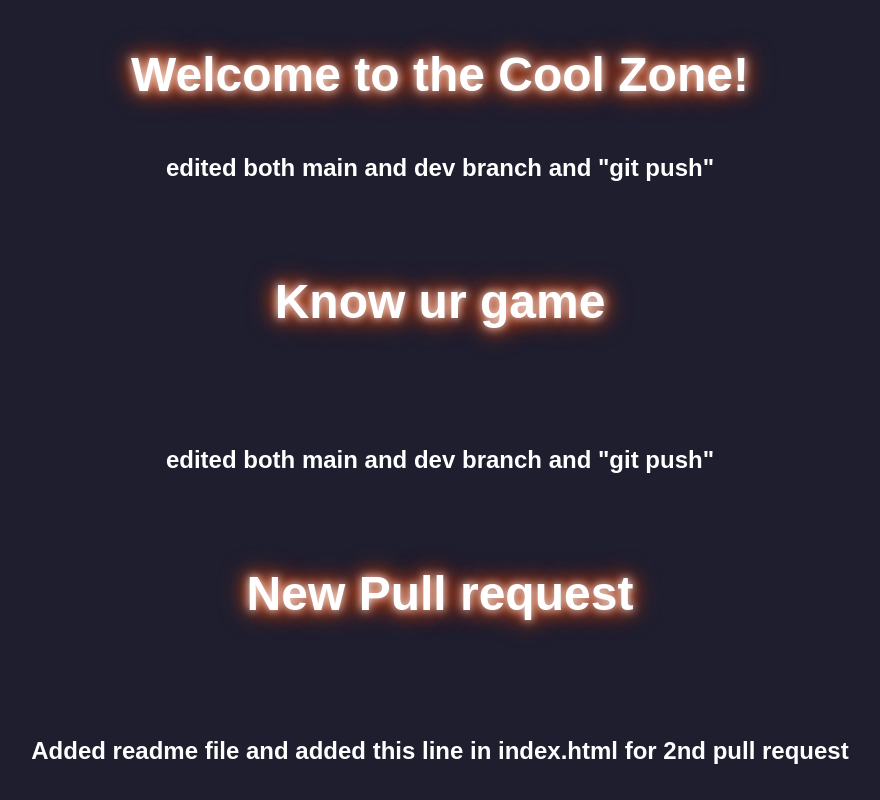
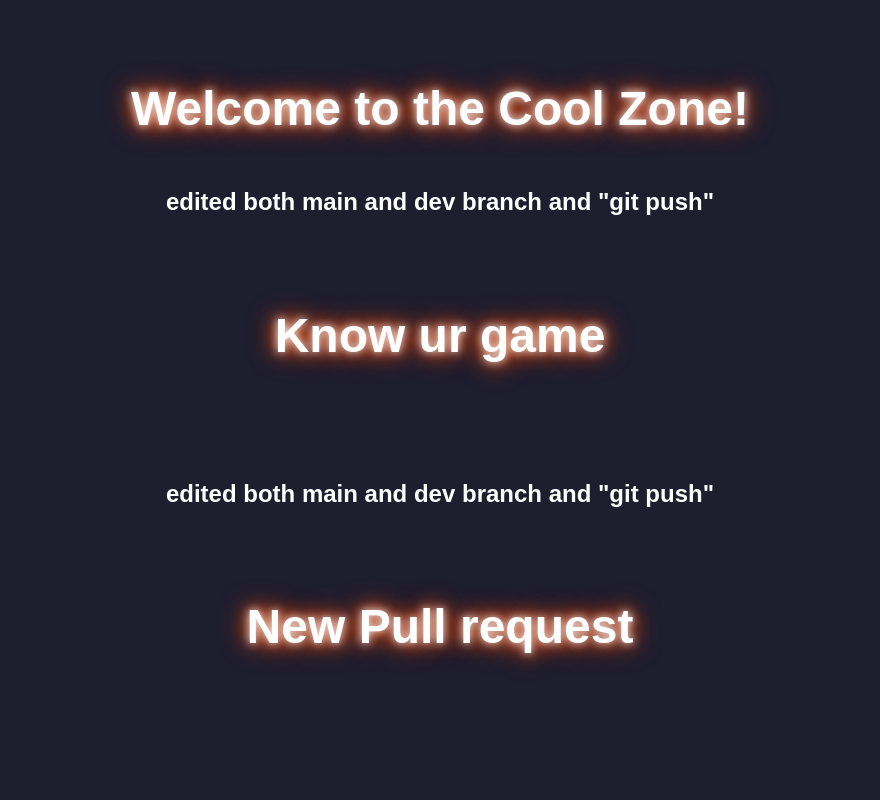
Before and after one commit to akibhasan15/git-rollback-test, a plain HTML site: page index.html in a window 1280 px wide. Shown: the whole page, without its empty margins (200-1080 px from the left). Drawn offline with Linux system fonts and the light colour scheme.

Commit message:
Revert "Dev"

```diff
--- a/index.html
+++ b/index.html
@@ -35,6 +35,5 @@
     <h1> Know ur game <h1>
     <h2> edited both main and dev branch and "git push" <h2>
     <h1> New Pull request <h1>
-   <h2> Added readme file and added this line in index.html for 2nd pull request</h2>
   </body>
 </html>
```
Also changed, not shown: 1 other file.
